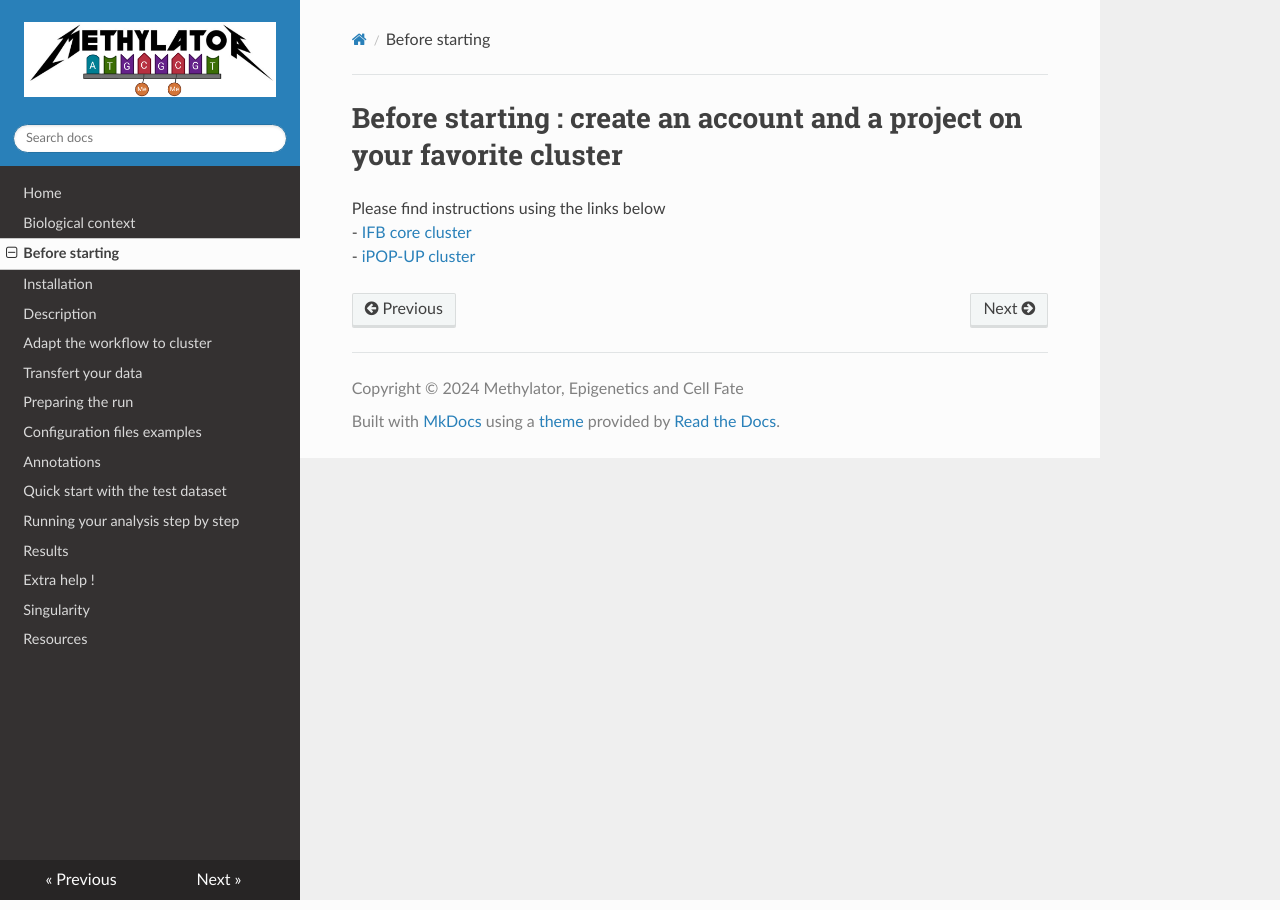
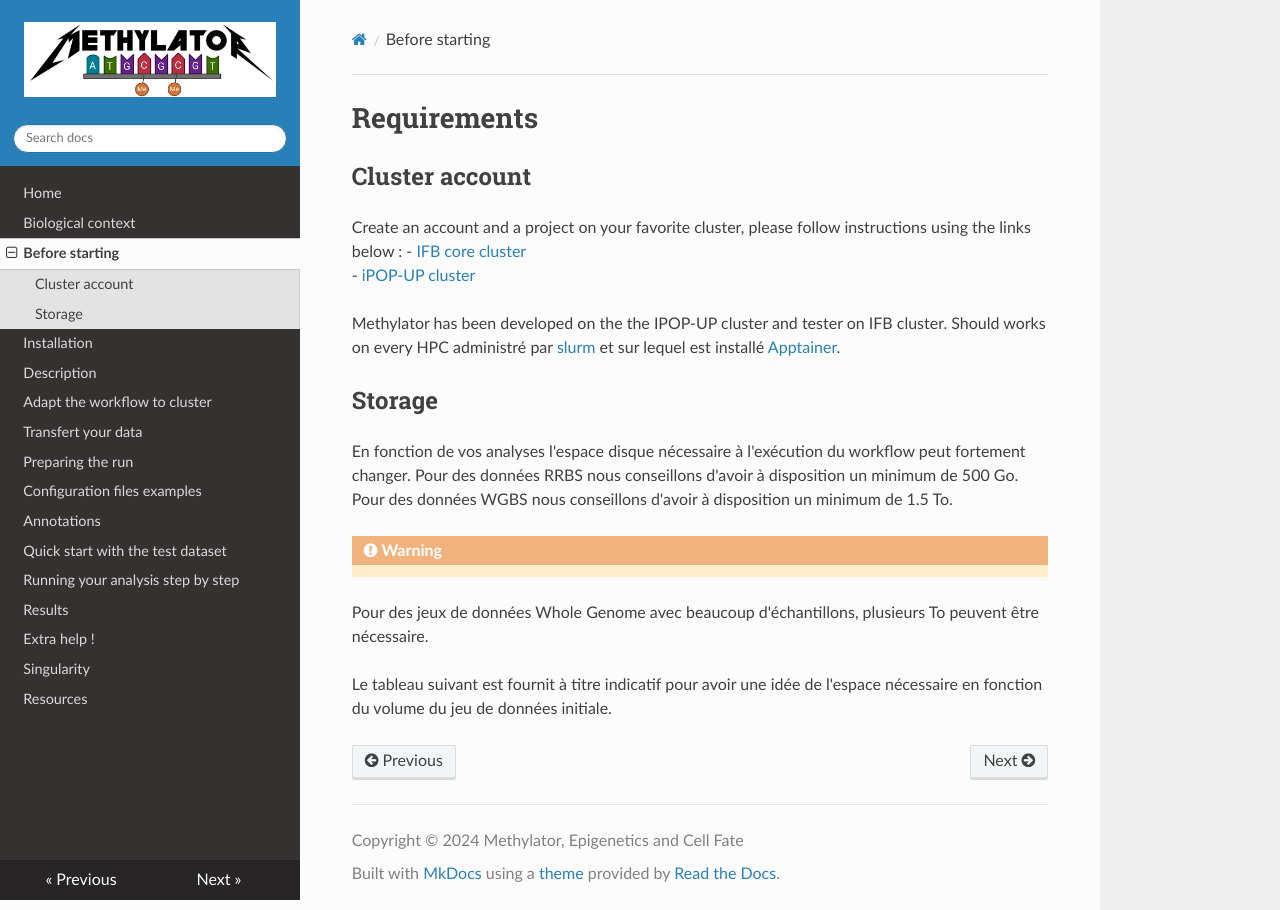
Before and after one commit to parisepigenetics/Methylator-Documentation, an MkDocs documentation site: the page built from docs/before_start.md, in a window 1280 px wide. Built offline with MkDocs 1.6.1, drawn with Linux system fonts in a browser that asks for light colours; nearby versions of some CDN libraries.

Commit message:
Update before_start.md

```diff
--- a/docs/before_start.md
+++ b/docs/before_start.md
@@ -1,5 +1,21 @@
-# Before starting : create an account and a project on your favorite cluster
+# Requirements
 
-Please find instructions using the links below
+## Cluster account
+
+Create an account and a project on your favorite cluster, please follow instructions using the links below :
 - [IFB core cluster](https://parisepigenetics.github.io/bibs/cluster/ifb/#/cluster/)
 - [iPOP-UP cluster](https://parisepigenetics.github.io/bibs/cluster/ipopup/#/cluster/)
+
+Methylator has been developed on the the IPOP-UP cluster and tester on IFB cluster.
+Should works on every HPC administré par [slurm](https://slurm.schedmd.com/quickstart.html) et sur lequel est installé [Apptainer](https://apptainer.org/).
+
+## Storage
+
+En fonction de vos analyses l'espace disque nécessaire à l'exécution du workflow peut fortement changer.
+Pour des données RRBS nous conseillons d'avoir à disposition un minimum de 500 Go.
+Pour des données WGBS nous conseillons d'avoir à disposition un minimum de 1.5 To.
+
+!!! warning
+  Pour des jeux de données Whole Genome avec beaucoup d'échantillons, plusieurs To peuvent être nécessaire.
+
+Le tableau suivant est fournit à titre indicatif pour avoir une idée de l'espace nécessaire en fonction du volume du jeu de données initiale.
```
